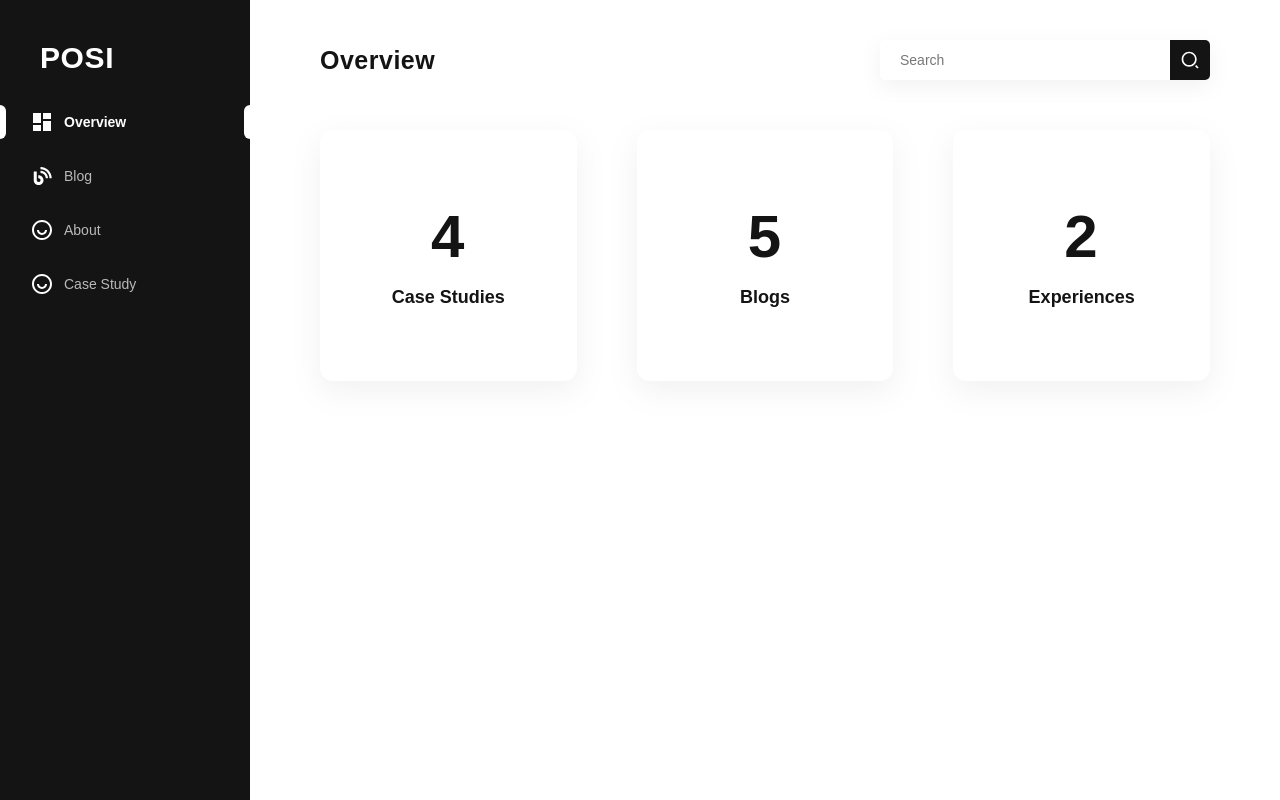
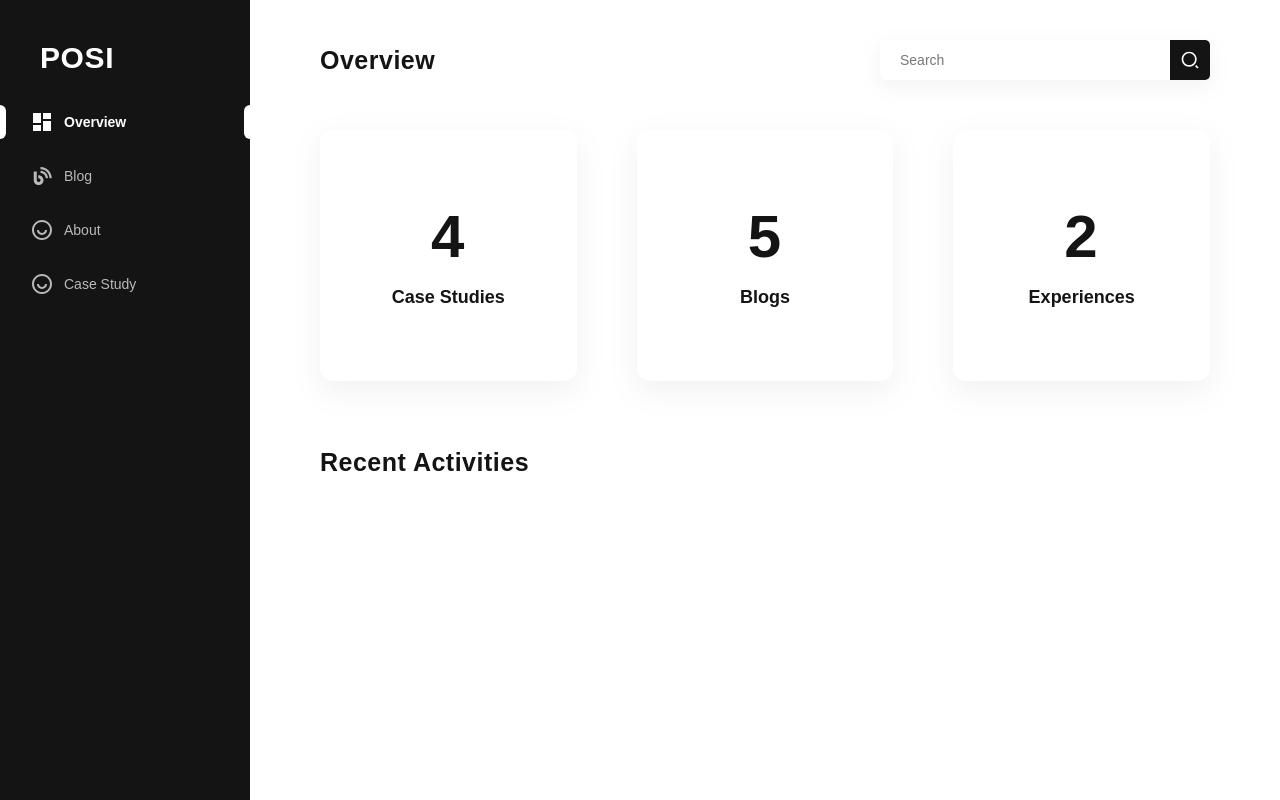
Before and after one commit to Adebesin-Cell/posi, a Next.js app: page /admin in a window 1280 px wide. Built offline with nearby package versions, Linux system fonts and the light colour scheme; a web font is replaced by a local one.

Commit message:
Updating UI

```diff
--- a/components/dashboard/Dashboard.js
+++ b/components/dashboard/Dashboard.js
@@ -21,6 +21,9 @@ const Dashboard = function () {
             <p className={styles.dashboard__paragraph}>Experiences</p>
           </div>
         </div>
+        <div className={styles.dashboard__container}>
+          <h1 className={styles.dashboard__heading}>Recent Activities</h1>
+        </div>
       </DashboardWrapper>
     </div>
   );
--- a/components/dashboard/Dashboard.module.scss
+++ b/components/dashboard/Dashboard.module.scss
@@ -37,4 +37,18 @@
         text-align: center;
         color: var(--black-900);
     }
+
+    &__container {
+        margin-top: calc(1.1 * var(--span-2xl));
+    }
+
+    &__heading {
+        font-family: var(--Clash-Display);
+        font-size: calc(var(--size-l) + 1px);
+        font-weight: var(--weight-lg);
+        line-height: 31px;
+        letter-spacing: 0.02em;
+        text-align: left;
+        color: var(--black-900);
+    }
 }
--- a/components/sidebar/Sidebar.module.scss
+++ b/components/sidebar/Sidebar.module.scss
@@ -89,6 +89,8 @@
         display: flex;
         align-items: center;
         justify-content: center;
+        opacity: 0.7;
+        transition: all 300ms;
     }
 
     &__text {
@@ -104,6 +106,10 @@
         opacity: 0.7;
     }
 
+    &__link:hover &__icon {
+        opacity: 1;
+    }
+
     &__link:hover &__text {
         opacity: 1;
     }
@@ -113,4 +119,9 @@
         font-weight: var(--weight-2xxlg);
         opacity: 1;
     }
+
+    &__link--active &__icon {
+        transition: all 300ms;
+        opacity: 1;
+    }
 }
```
Also changed, not shown: components/table/Table.js (added, +17 -0 lines), components/table/Table.module.scss (added).
